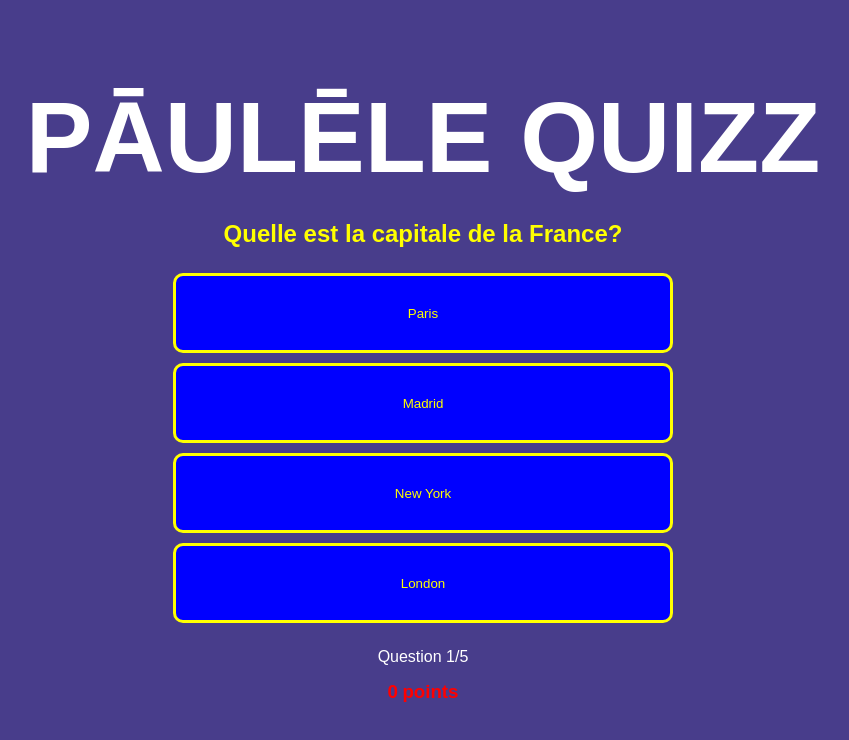
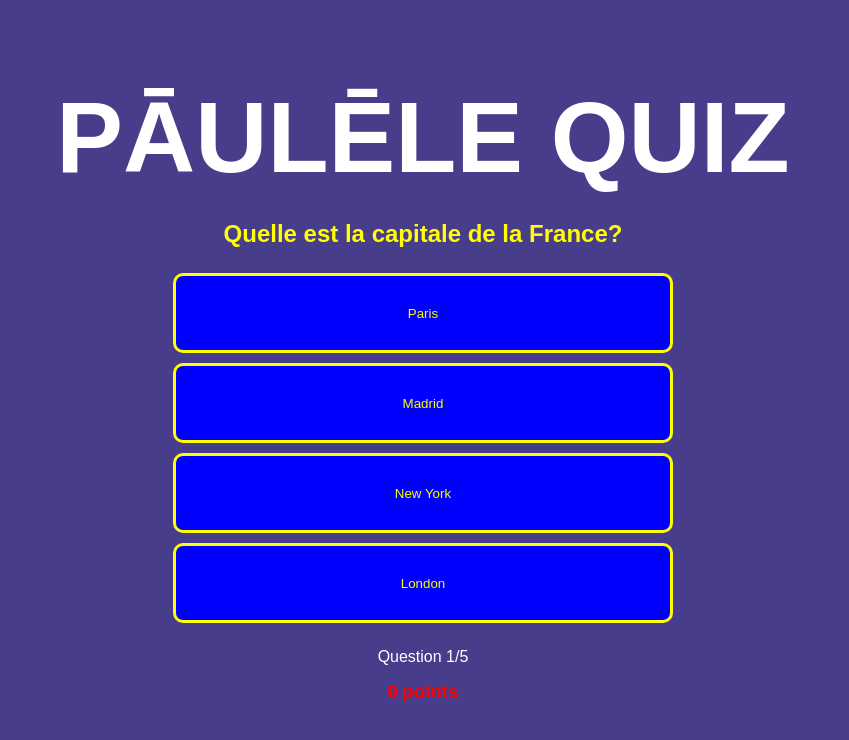
Before and after one commit to najiazahaoui/projectOneQuiz, a plain HTML site: page index.html in a window 1280 px wide. Shown: the whole page, without its empty margins (217-1066 px from the left). Drawn offline with Linux system fonts and the light colour scheme.

Commit message:
Update index.html

```diff
--- a/index.html
+++ b/index.html
@@ -13,7 +13,7 @@
     <div class="frame">
         <div id="quiz">
 
-            <h1 id="title"><span>PĀULĒLE QUIZZ</span></h1>
+            <h1 id="title"><span>PĀULĒLE QUIZ</span></h1>
             <h2 id="question" style="visibility: visible;"></h2>
 
             <div class="playground">
```
